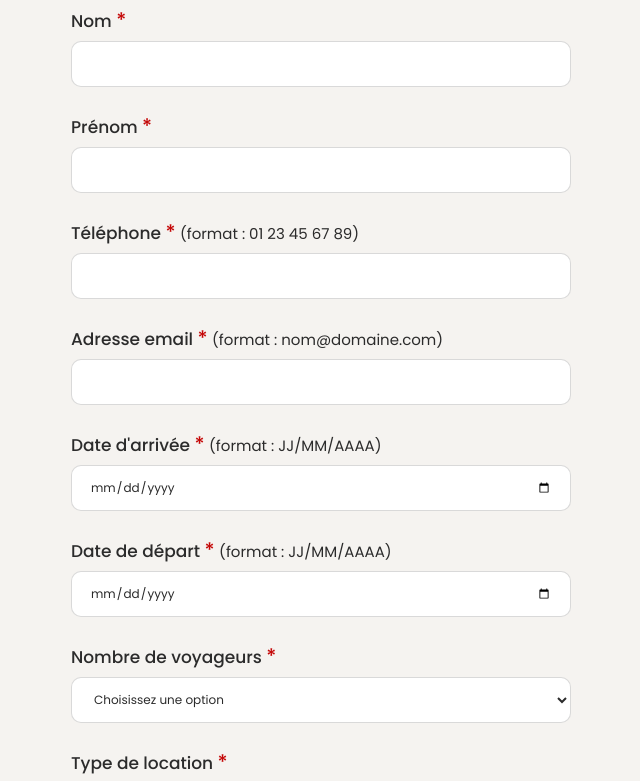
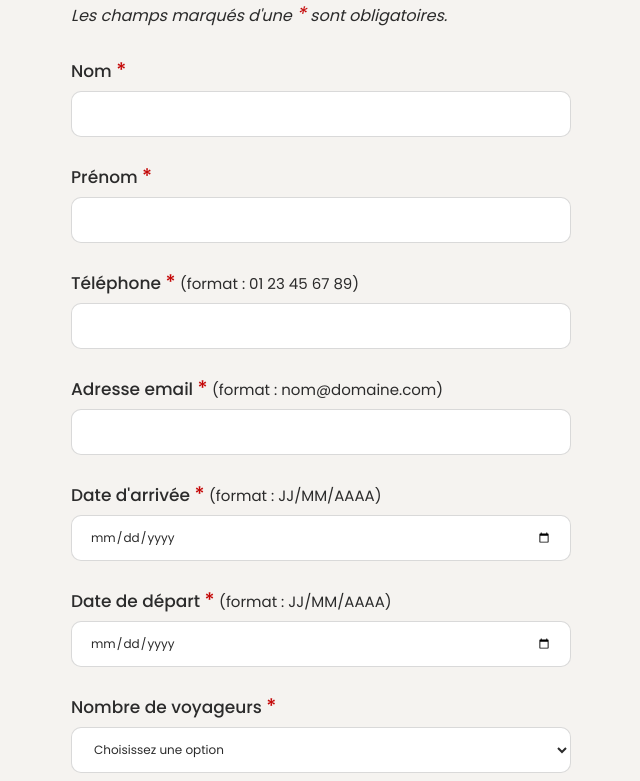
Before and after one commit to valleeriee/TestForm, a plain HTML site: page index.html in a window 1280 px wide. Shown: the part 95-876 px from the top of the page, without its empty margins (319-959 px from the left). Drawn offline with Linux system fonts and the light colour scheme.

Commit message:
ajout phrase champs obligatoires

```diff
--- a/css/main.css
+++ b/css/main.css
@@ -87,10 +87,21 @@ textarea{resize:vertical;}
 
 	/* textes */
 	.tt-h1 {
-		margin-bottom: 26px;
+		margin-bottom: 20px;
 		font-family: var(--fontAlt);
         font-size: 32px;
         line-height: 34px;
+	}
+
+	.mandatory {
+		margin-bottom: 26px;
+		font-size: 16px;
+		font-style: italic;
+	}
+
+	.aster {
+		font-size: 20px;
+		color: var(--colorError);
 	}
 
 
@@ -131,11 +142,6 @@ textarea{resize:vertical;}
 
 	.form-bloc .label {
 		font-weight: 500;
-	}
-
-	.form-bloc .label .aster {
-		font-size: 20px;
-		color: var(--colorError);
 	}
 
 	.form-bloc .label .desc {
--- a/index.html
+++ b/index.html
@@ -17,6 +17,7 @@
     <main class="middle">
         <section class="page-form">
 			<h1 class="tt-h1">Formulaire de réservation</h1>
+            <p class="mandatory">Les champs marqués d'une <span class="aster">*</span> sont obligatoires.</p>
             <form id="resaForm">
                 <div class="form-bloc">
                     <label for="resaNom" class="label">Nom <span class="aster" aria-hidden="true">*</span></label>
```
